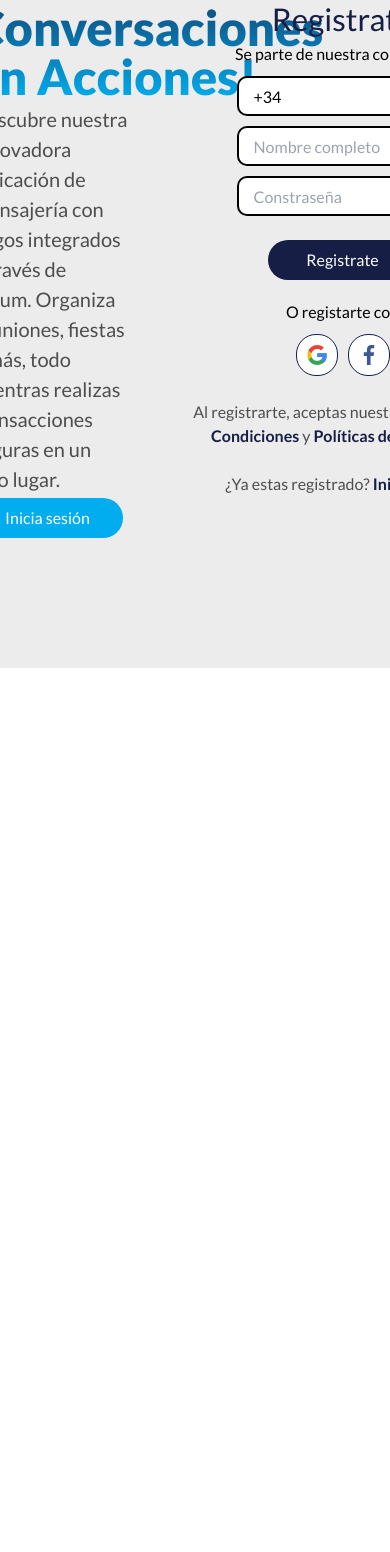
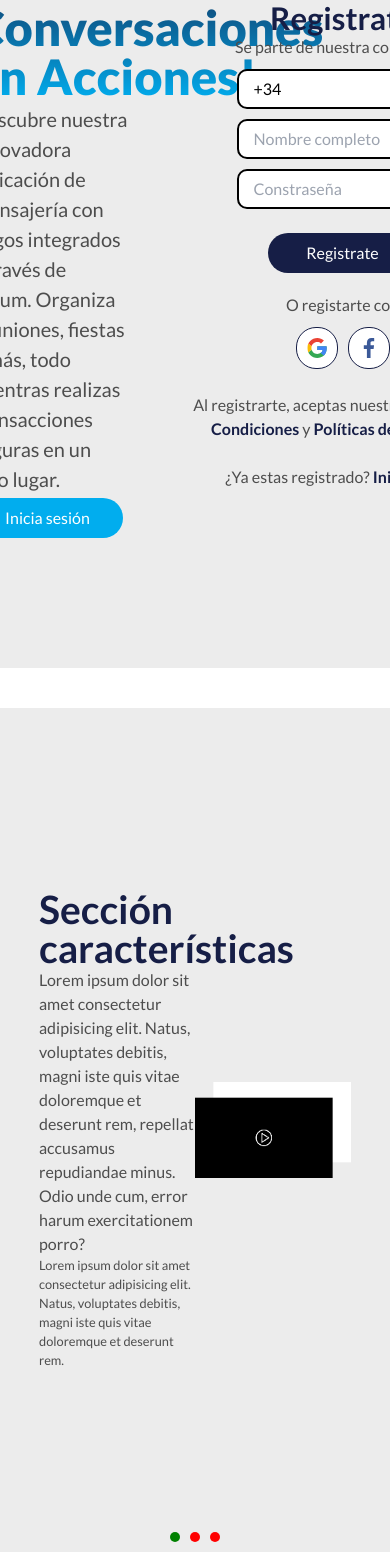
Before and after one commit to ricardoL0pez/Partyzum, a React (Vite) app: page / in a window 390 px wide. Shown: the part 256-1808 px from the top of the page. Before the commit the page ends 924 px from the top, so only its background shows below. Built offline with nearby package versions, Linux system fonts and the light colour scheme.

Commit message:
modifies and new file(Slider.jsx slider.module.scss):Componente slider

```diff
--- a/src/SCSS/abstracts/_mixins.scss
+++ b/src/SCSS/abstracts/_mixins.scss
@@ -1,6 +1,6 @@
 @import '../../SCSS/abstracts/variables';
 
-@mixin flexbox($direction, $aligncontent, $justify, $alignitems){
+@mixin flexbox($direction, $aligncontent, $justify, $alignitems) {
     display: flex;
     flex-direction: $direction;
     align-content: $aligncontent;
@@ -40,3 +40,29 @@
     font-size: 16px;
     cursor: pointer;
 }
+
+@mixin degradado {
+    background: linear-gradient(0deg, $primary-color, $secundary-color);
+    -webkit-text-fill-color: transparent;
+    -webkit-background-clip: text;
+    background-clip: text;
+}
+
+
+@mixin p-large($weight) {
+    font-size: 1rem;
+        font-weight: $weight;
+        color: $grey1;
+}
+
+@mixin p-regular($weight) {
+    font-size: 0.8rem;
+        font-weight: $weight;
+        color: $grey1;
+}
+
+@mixin p-small($weight) {
+    font-size: 0.64rem;
+        font-weight: $weight;
+        color: $grey1;
+}
--- a/src/SCSS/base/_base.scss
+++ b/src/SCSS/base/_base.scss
@@ -1,4 +1,46 @@
-html, body{
+@use '../../SCSS/abstracts/mixins' as *;
+@import '../../SCSS/abstracts/variables';
+
+html,
+body {
     font-family: var(--font-lato);
     font-size: 16px;
+
+    h2 {
+        font-size: 2.441rem;
+        font-weight: 600;
+        line-height: 1;
+        background: $secundary-color;
+        -webkit-text-fill-color: transparent;
+        -webkit-background-clip: text;
+        background-clip: text;
+    }
+
+    h3 {
+        font-size: 1.953rem;
+        font-weight: 600;
+        line-height: 1;
+    }
+
+    h4 {
+        font-size: 1.563rem;
+        font-weight: 600;
+        line-height: 1;
+    }
+
+    h5 {
+        font-size: 1.25rem;
+        font-weight: 600;
+        color: $secundary-color;
+    }
+
+    h6 {
+        font-size: 1rem;
+        font-weight: 600;
+        color: $secundary-color;
+    }
+
+    p{
+        @include p-large (400);
+    }
 }
--- a/src/Views/Landing/Landing.jsx
+++ b/src/Views/Landing/Landing.jsx
@@ -2,6 +2,7 @@
 import styles from './landing.module.scss';
 import NavBar from "../../components/Landing/NavBar/NavBar";
 import Signin from "../../components/Landing/Signin/Signin";
+import Slider from '../../components/Landing/Slider/Slider';
 
 const Landing = () => {
     const [isMenuOpen, setIsMenuOpen] = useState(false);
@@ -13,17 +14,22 @@
     return (
         <>
             <NavBar onMenuToggle={handleMenuToggle} />
-            {/* Seccion Hero */}
-            <section className={styles.heroContainer}>
-                <div className={`${styles.textContainer} ${isMenuOpen ? styles.hide : ''}`}>
+            {/* hero section */}
+            <section className={styles.hero_wrapper}>
+                {/* <div className={`${styles.textContainer} ${isMenuOpen ? styles.hide : ''}`}> */}
+                <div className={styles.textContainer}>
                     <h1>¡Convierte tus Conversaciones en Acciones!</h1>
                     <p>Descubre nuestra innovadora aplicación de mensajería con pagos integrados a través de Bizum. Organiza reuniones, fiestas y más, todo mientras realizas transacciones seguras en un solo lugar.</p>
                     <button className={styles.button}>Inicia sesión</button>
                 </div>
-                <div className={` ${isMenuOpen ? styles.hide : ''}`}>
+                <div className={` ${styles.signin}${isMenuOpen ? styles.hide : ''}`}>
+                    <h4>¡Convierte tus Conversaciones en Acciones!</h4>
                     <Signin />
                 </div>
             </section>
+
+            {/* characteristics section slider */}
+            <Slider />
         </>
     );
 };
--- a/src/Views/Landing/landing.module.scss
+++ b/src/Views/Landing/landing.module.scss
@@ -1,7 +1,7 @@
 @use '../../SCSS/abstracts/mixins' as *;
 @import '../../SCSS/abstracts/variables';
 
-.heroContainer {
+.hero_wrapper {
     @include flexbox(row, center, center, center);
     background-color: $third-color;
     padding: 0;
@@ -18,10 +18,7 @@
             font-size: 3.052rem;
             font-weight: 800;
             line-height: 1;
-            background: linear-gradient(0deg, $primary-color, $secundary-color);
-            -webkit-text-fill-color: transparent;
-            -webkit-background-clip: text;
-            background-clip: text;
+            @include degradado;
         }
 
         p {
@@ -47,4 +44,53 @@
 
 .hide {
     display: none;
-  }
+}
+
+h4 {
+    display: none;
+}
+
+@media only screen and (max-width: 900px) {
+    .heroContainer .textContainer {
+        display: none;
+    }
+
+    .signin {
+        width: 100%;
+        margin-top: 0;
+        padding-top: 0;
+        display: flex;
+        justify-content: center;
+        align-items: flex-start;
+
+        h4 {
+            @include degradado;
+            display: visible;
+        }
+    }
+
+
+}
+
+.characteristics_wrapper {
+    @include flexbox(row, center, center, center);
+    background-color: $third-color;
+    padding: 0;
+    height: 100vh;
+
+
+    margin-top: 40px;
+    padding: 20px;
+    background-color: $third-color;
+
+    div {
+        @include flexbox(column, center, space-evenly, flex-start);
+        width: 50%;
+        height: 60%;
+        margin-left: 100px;
+
+        .p {
+            @include p-regular (400);
+        }
+    }
+}
--- a/src/components/Landing/Signin/Signin.jsx
+++ b/src/components/Landing/Signin/Signin.jsx
@@ -25,7 +25,7 @@
     return (
         <div className={styles.wrapper}>
 
-            <h2>Registrate</h2>
+            <h3>Registrate</h3>
             <p>Se parte de nuestra comunidad</p>
 
             <form onSubmit={handleSubmit(onSubmit)}>
--- a/src/components/Landing/Signin/Signin.module.scss
+++ b/src/components/Landing/Signin/Signin.module.scss
@@ -6,8 +6,8 @@
   margin: 0;
   padding: 0;
 
-  h2 {
-    font-size: 1.953rem;
+  h3 {
+
     color: $secundary-color;
   }
 
--- /dev/null
+++ b/src/components/Landing/Slider/Slider.jsx
@@ -0,0 +1,84 @@
+// Slider.jsx
+import { useState } from 'react';
+import styles from './slider.module.scss';
+import video from '../../../assets/icons/video.png';
+
+const Slider = () => {
+   /*  const [slideIndex, setSlideIndex] = useState(0);
+
+    const handlePrevSlide = () => {
+        setSlideIndex(prevIndex => (prevIndex === 0 ? 2 : prevIndex - 1));
+    };
+
+    const handleNextSlide = () => {
+        setSlideIndex(prevIndex => (prevIndex === 2 ? 0 : prevIndex + 1));
+    }; */
+
+    const [slideIndex, setSlideIndex] = useState(0);
+
+    const handleSlideChange = (index) => {
+        setSlideIndex(index);
+    };
+
+    return (
+        <div className={styles.slider}>
+            <div className={styles.slides} style={{ transform: `translateX(-${slideIndex * 80}vw)` }}>
+                {/* Slider1 */}
+                <div className={styles.slider_container}>
+                <section className={styles.characteristics_wrapper}>
+                    <div className={styles.textContainer}>
+                        <h2>Sección <br />características</h2>
+                        <p>Lorem ipsum dolor sit amet consectetur adipisicing elit. Natus, voluptates debitis, magni iste quis vitae doloremque et deserunt rem, repellat accusamus repudiandae minus. Odio unde cum, error harum exercitationem porro?</p>
+                        <p className={styles.p}>Lorem ipsum dolor sit amet consectetur adipisicing elit. Natus, voluptates debitis, magni iste quis vitae doloremque et deserunt rem.</p>
+                    </div>
+                    <div className={styles.video}>
+                        <img src={video} alt="" />
+                    </div>
+                </section>
+                </div>
+
+                <div className={styles.slider_container}>
+                <section className={styles.characteristics_wrapper}>
+                    <div className={styles.textContainer}>
+                        <h2>Sección <br />características</h2>
+                        <p>Lorem ipsum dolor sit amet consectetur adipisicing elit. Natus, voluptates debitis, magni iste quis vitae doloremque et deserunt rem, repellat accusamus repudiandae minus. Odio unde cum, error harum exercitationem porro?</p>
+                        <p className={styles.p}>Lorem ipsum dolor sit amet consectetur adipisicing elit. Natus, voluptates debitis, magni iste quis vitae doloremque et deserunt rem.</p>
+                    </div>
+                    <div className={styles.video}>
+                        <img src={video} alt="" />
+                    </div>
+                </section>
+                </div>
+
+                <div className={styles.slider_container}>
+                <section className={styles.characteristics_wrapper}>
+                    <div className={styles.textContainer}>
+                        <h2>Sección <br />características</h2>
+                        <p>Lorem ipsum dolor sit amet consectetur adipisicing elit. Natus, voluptates debitis, magni iste quis vitae doloremque et deserunt rem, repellat accusamus repudiandae minus. Odio unde cum, error harum exercitationem porro?</p>
+                        <p className={styles.p}>Lorem ipsum dolor sit amet consectetur adipisicing elit. Natus, voluptates debitis, magni iste quis vitae doloremque et deserunt rem.</p>
+                    </div>
+                    <div className={styles.video}>
+                        <img src={video} alt="" />
+                    </div>
+                </section>
+                </div>
+
+            </div>
+
+            {/* <button className={styles.prevButton} onClick={handlePrevSlide}>Prev</button>
+            <button className={styles.nextButton} onClick={handleNextSlide}>Next</button> */}
+            <div className={styles.sliderControls}>
+                {[0, 1, 2].map((index) => (
+                    <button
+                        key={index}
+                        className={`${styles.slideControl} ${slideIndex === index ? styles.active : ''}`}
+                        onClick={() => handleSlideChange(index)}
+                    />
+                ))}
+            </div>
+
+        </div>
+    );
+};
+
+export default Slider;
--- /dev/null
+++ b/src/components/Landing/Slider/slider.module.scss
@@ -0,0 +1,101 @@
+// slider.module.scss
+@use '../../../SCSS/abstracts/mixins' as *;
+@import '../../../SCSS/abstracts/variables';
+
+.slider {
+    position: relative;
+    overflow: hidden;
+    width: 100vw; /* Ocupa el ancho total de la página */
+    @include flexbox(row, center, center, center);
+    background-color: $third-color;
+    margin-top: 40px;
+}
+
+.slides {
+    @include flexbox(row, center, flex-start, center);
+    transition: transform 0.5s ease-in-out;
+    width: 80vw;
+    background-color: $third-color;
+    gap: 50px
+}
+
+.characteristics_wrapper {
+    @include flexbox(row, center, center, center);
+    width: 80vw;
+    height: 100vh;
+
+
+
+    .textContainer, .video {
+        @include flexbox(column, center, space-evenly, flex-start);
+        width: 50%;
+    }
+
+    .p {
+        @include p-regular(400);
+    }
+}
+
+/* .prevButton, .nextButton {
+    position: absolute;
+    top: 50%;
+    transform: translateY(-50%);
+    background-color: transparent;
+    border: none;
+    cursor: pointer;
+}
+
+.prevButton {
+    left: 10px;
+}
+
+.nextButton {
+    right: 10px;
+}
+ */
+
+ .prevButton, .nextButton {
+    position: absolute;
+    top: 50%;
+    transform: translateY(-50%);
+    background-color: transparent;
+    border: none;
+    cursor: pointer;
+}
+
+.prevButton {
+    left: 10px;
+}
+
+.nextButton {
+    right: 10px;
+}
+
+.sliderControls {
+    position: absolute;
+    bottom: 10px;
+    left: 50%;
+    transform: translateX(-50%);
+    display: flex;
+}
+
+.slideControl {
+    width: 10px;
+    height: 10px;
+    border-radius: 50%;
+    /* background-color: $slider-control-color; */
+    background-color: red;
+    margin: 0 5px;
+    cursor: pointer;
+    transition: background-color 0.3s ease;
+
+    &:hover {
+       /*  background-color: $slider-control-hover-color; */
+        background-color: blue;
+    }
+}
+
+.active {
+    /* background-color: $slider-control-active-color; */
+    background-color: green;
+}
```
Also changed, not shown: src/SCSS/abstracts/_variables.scss (line endings or trailing spaces), src/assets/icons/button-slide.png (added), src/assets/icons/video.png (added), src/index.scss (line endings or trailing spaces).
